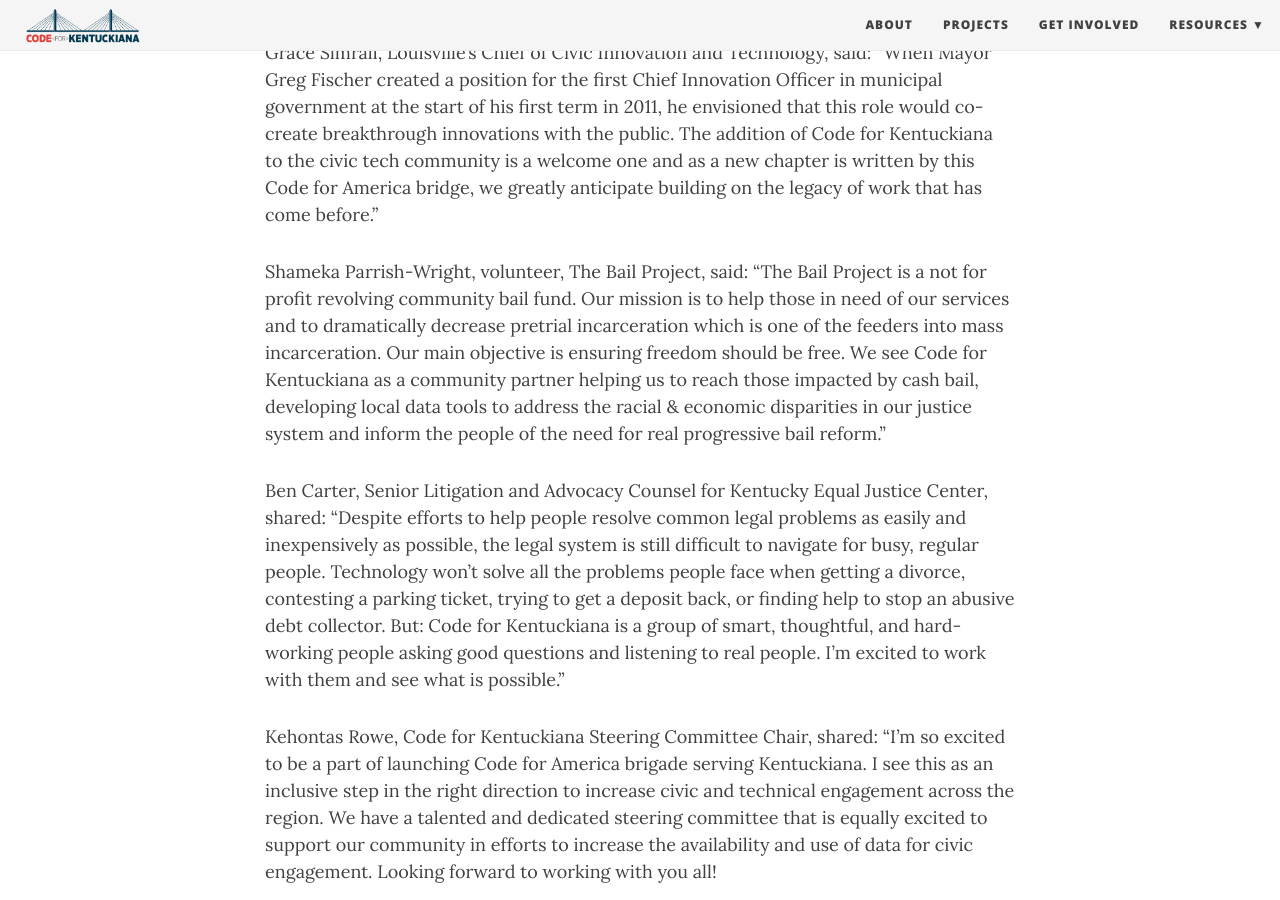
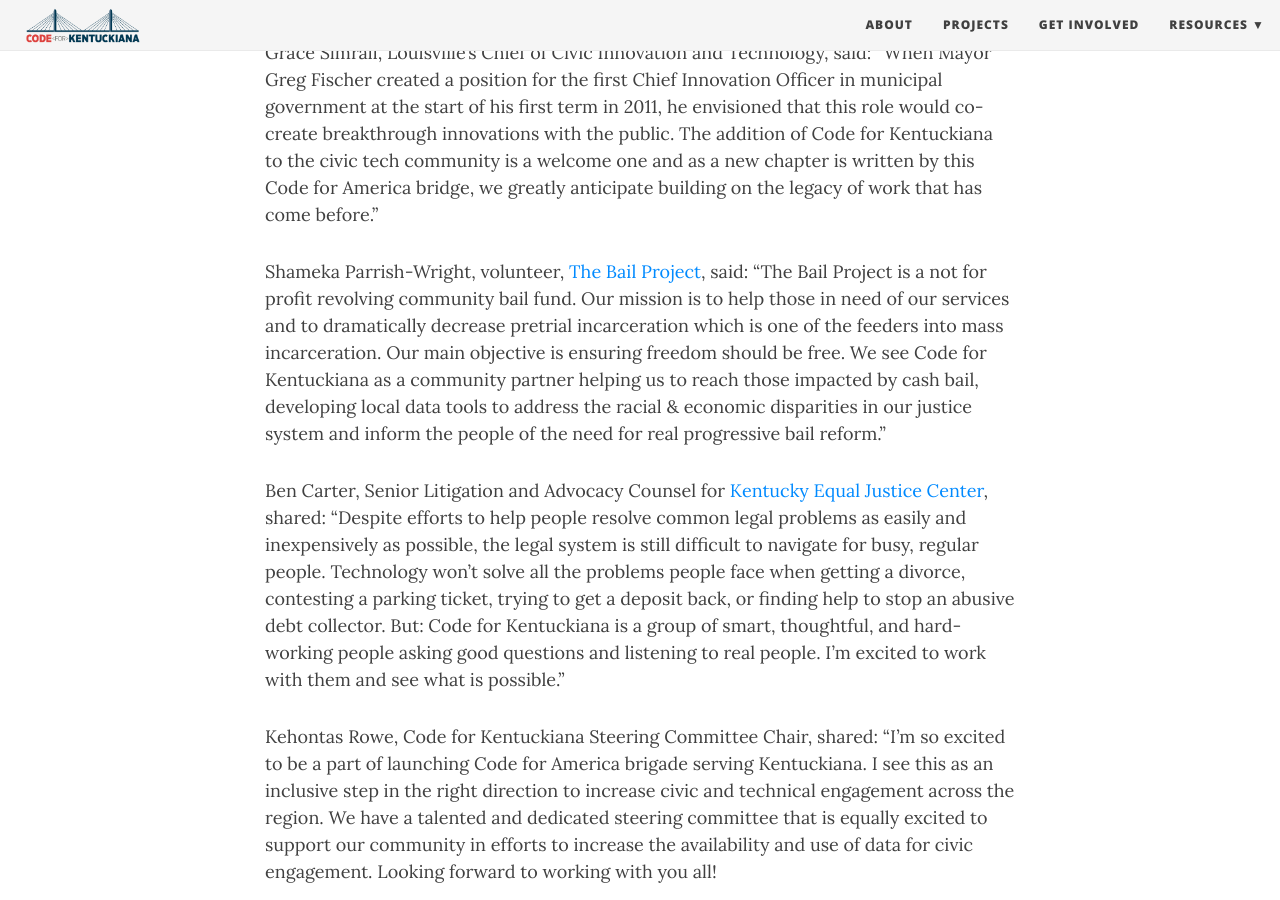
Before and after one commit to codeforct/codeforct.github.io, a Jekyll site: the page built from _posts/2019-02-12-announcing-code-for-kentuckiana.md, in a window 1280 px wide and 900 px high, scrolled down 750 px. Built offline with Jekyll 4.4.1, drawn with Linux system fonts in a browser that asks for light colours; nearby versions of some CDN libraries; part of the change alters nothing that is shown.

```diff
--- a/_posts/2019-02-12-announcing-code-for-kentuckiana.md
+++ b/_posts/2019-02-12-announcing-code-for-kentuckiana.md
@@ -16,9 +16,9 @@ A representative for Code for America noted: “Code for America is very excited
 
 Grace Simrall, Louisville’s Chief of Civic Innovation and Technology, said: “When Mayor Greg Fischer created a position for the first Chief Innovation Officer in municipal government at the start of his first term in 2011, he envisioned that this role would co-create breakthrough innovations with the public. The addition of Code for Kentuckiana to the civic tech community is a welcome one and as a new chapter is written by this Code for America bridge, we greatly anticipate building on the legacy of work that has come before.”
 
-Shameka Parrish-Wright, volunteer, The Bail Project, said: “The Bail Project is a not for profit revolving community bail fund. Our mission is to help those in need of our services and to dramatically decrease pretrial incarceration which is one of the feeders into mass incarceration. Our main objective is ensuring freedom should be free. We see Code for Kentuckiana as a community partner helping us to reach those impacted by cash bail, developing local data tools to address the racial & economic disparities in our justice system and inform the people of the need for real progressive bail reform.”
+Shameka Parrish-Wright, volunteer, [The Bail Project](https://bailproject.org), said: “The Bail Project is a not for profit revolving community bail fund. Our mission is to help those in need of our services and to dramatically decrease pretrial incarceration which is one of the feeders into mass incarceration. Our main objective is ensuring freedom should be free. We see Code for Kentuckiana as a community partner helping us to reach those impacted by cash bail, developing local data tools to address the racial & economic disparities in our justice system and inform the people of the need for real progressive bail reform.”
 
-Ben Carter, Senior Litigation and Advocacy Counsel for Kentucky Equal Justice Center, shared: “Despite efforts to help people resolve common legal problems as easily and inexpensively as possible, the legal system is still difficult to navigate for busy, regular people. Technology won’t solve all the problems people face when getting a divorce, contesting a parking ticket, trying to get a deposit back, or finding help to stop an abusive debt collector. But: Code for Kentuckiana is a group of smart, thoughtful, and hard-working people asking good questions and listening to real people. I’m excited to work with them and see what is possible.”
+Ben Carter, Senior Litigation and Advocacy Counsel for [Kentucky Equal Justice Center](https://www.kyequaljustice.org), shared: “Despite efforts to help people resolve common legal problems as easily and inexpensively as possible, the legal system is still difficult to navigate for busy, regular people. Technology won’t solve all the problems people face when getting a divorce, contesting a parking ticket, trying to get a deposit back, or finding help to stop an abusive debt collector. But: Code for Kentuckiana is a group of smart, thoughtful, and hard-working people asking good questions and listening to real people. I’m excited to work with them and see what is possible.”
 
 Kehontas Rowe, Code for Kentuckiana Steering Committee Chair, shared: “I’m so excited to be a part of launching Code for America brigade serving Kentuckiana. I see this as an inclusive step in the right direction to increase civic and technical engagement across the region. We have a talented and dedicated steering committee that is equally excited to support our community in efforts to increase the availability and use of data for civic engagement. Looking forward to working with you all!
 
```
